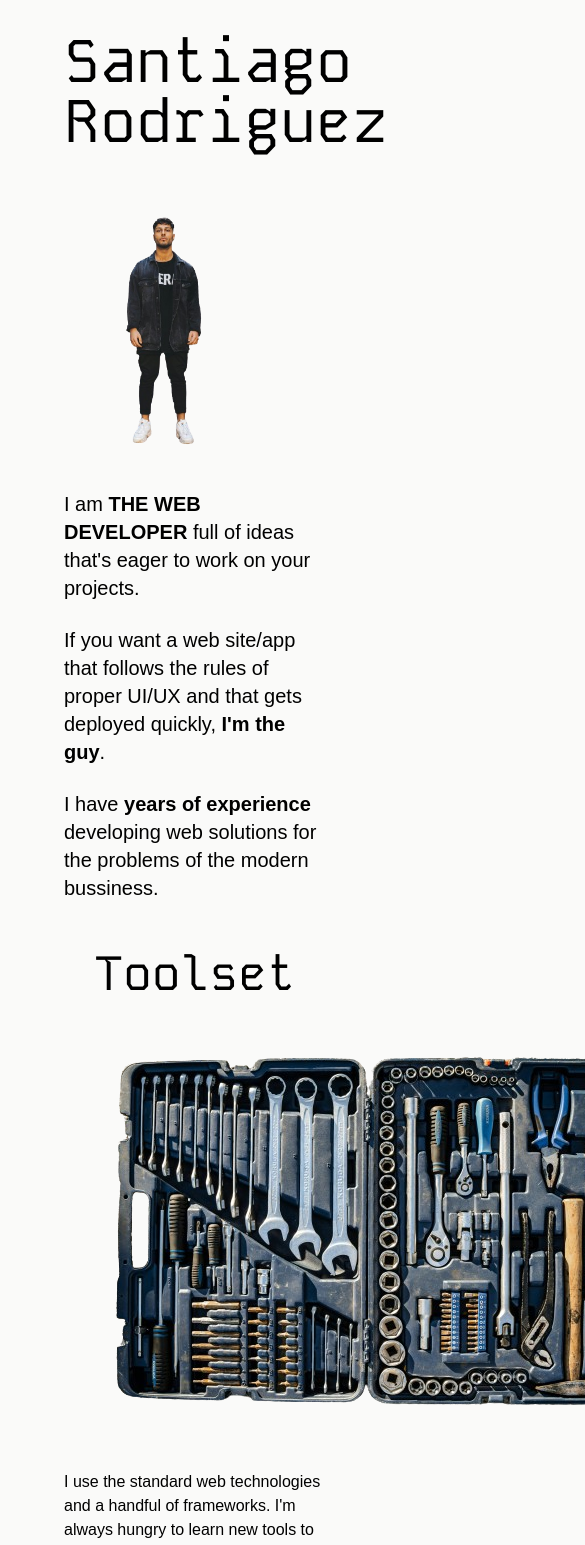
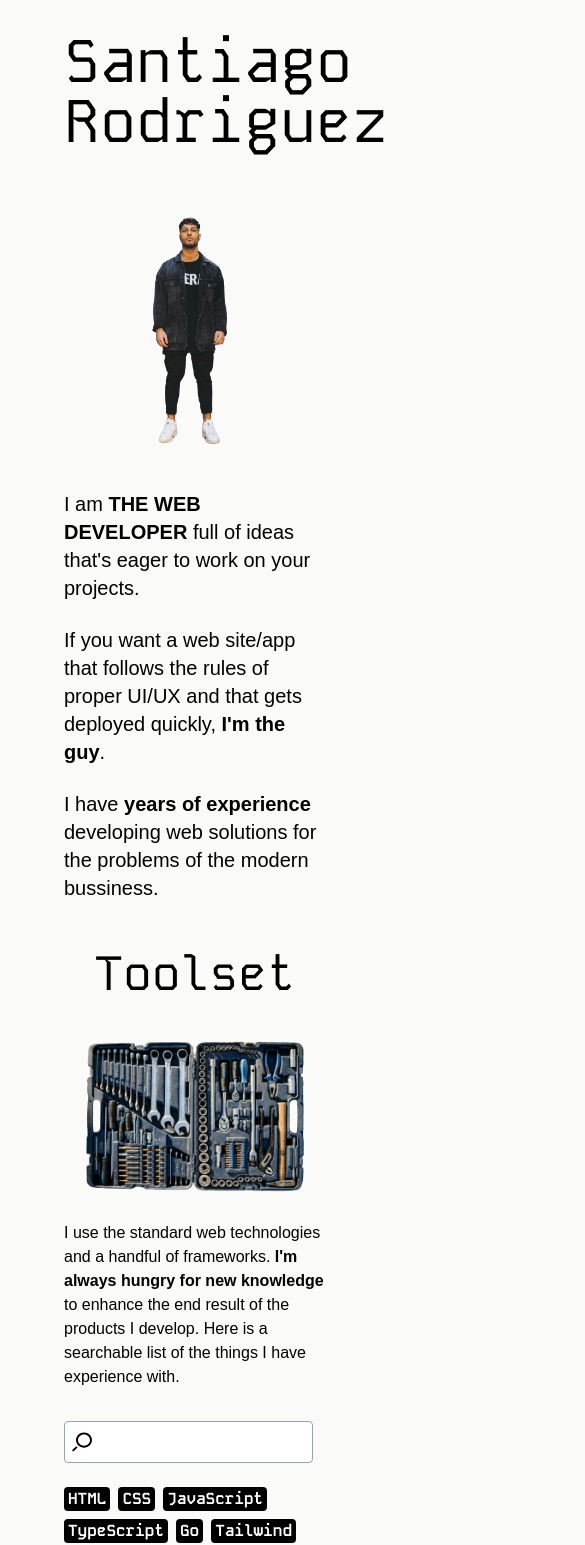
Before and after one commit to santiago-rodrig/portfolio, a Nuxt app: page / in a window 390 px wide. Shown: the top 1545 px of the page, 585 px wide, since content can reach past the window. Built offline with nearby package versions, Linux system fonts and the light colour scheme.

Commit message:
fix spacing of elements

```diff
--- a/components/Tools.vue
+++ b/components/Tools.vue
@@ -41,7 +41,7 @@ const filteredItems = computed(() => {
 </script>
 
 <template>
-  <div class="relative">
+  <div class="relative mb-6">
     <img src="~/assets/icons/search.svg" alt="Magnifying glass" width="20"
       class="absolute top-1/2 -translate-y-1/2 left-2">
     <input id="tool-search" v-model="search" type="text"
--- a/pages/index.vue
+++ b/pages/index.vue
@@ -3,7 +3,7 @@
     <main>
       <Heading :level="1" class="mb-12 text-center">Santiago Rodriguez</Heading>
       <div class="md:flex items-start">
-        <img :style="{ maxWidth: '210px' }" class="md:w-1/3" src="~/assets/img/full-body-person.png"
+        <img :style="{ maxWidth: '210px' }" class="md:w-1/3 mx-auto" src="~/assets/img/full-body-person.png"
           alt="Man looking forward">
         <div class="mt-8 md:mt-0 md:w-2/3">
           <p class="mb-6 text-xl">
@@ -26,10 +26,10 @@
     <section class="mt-12">
       <Heading :level="2" class="text-center mb-8">Toolset</Heading>
       <div class="md:flex items-start">
-        <img class="md:mr-6 md:w-1/3" :style="{ maxWidth: '612px' }" src="~/assets/img/toolbox.png" alt="Toolbox">
-        <div class="mt-8 md:mt-0 md:w-2/3">
-          <p class="mb-4">I use the standard web technologies and a handful of frameworks. I'm always hungry
-            to learn new tools to enhance the end result of the products I develop. Here is a
+        <img class="md:mr-6 md:w-1/3" :style="{ maxWidth: 'min(612px, 100%)' }" src="~/assets/img/toolbox.png" alt="Toolbox">
+        <div class="mt-4 md:mt-0 md:w-2/3">
+          <p class="mb-8">I use the standard web technologies and a handful of frameworks. <strong>I'm always hungry
+              for new knowledge</strong> to enhance the end result of the products I develop. Here is a
             searchable list of the things I have experience with.
           </p>
           <Tools />
```
